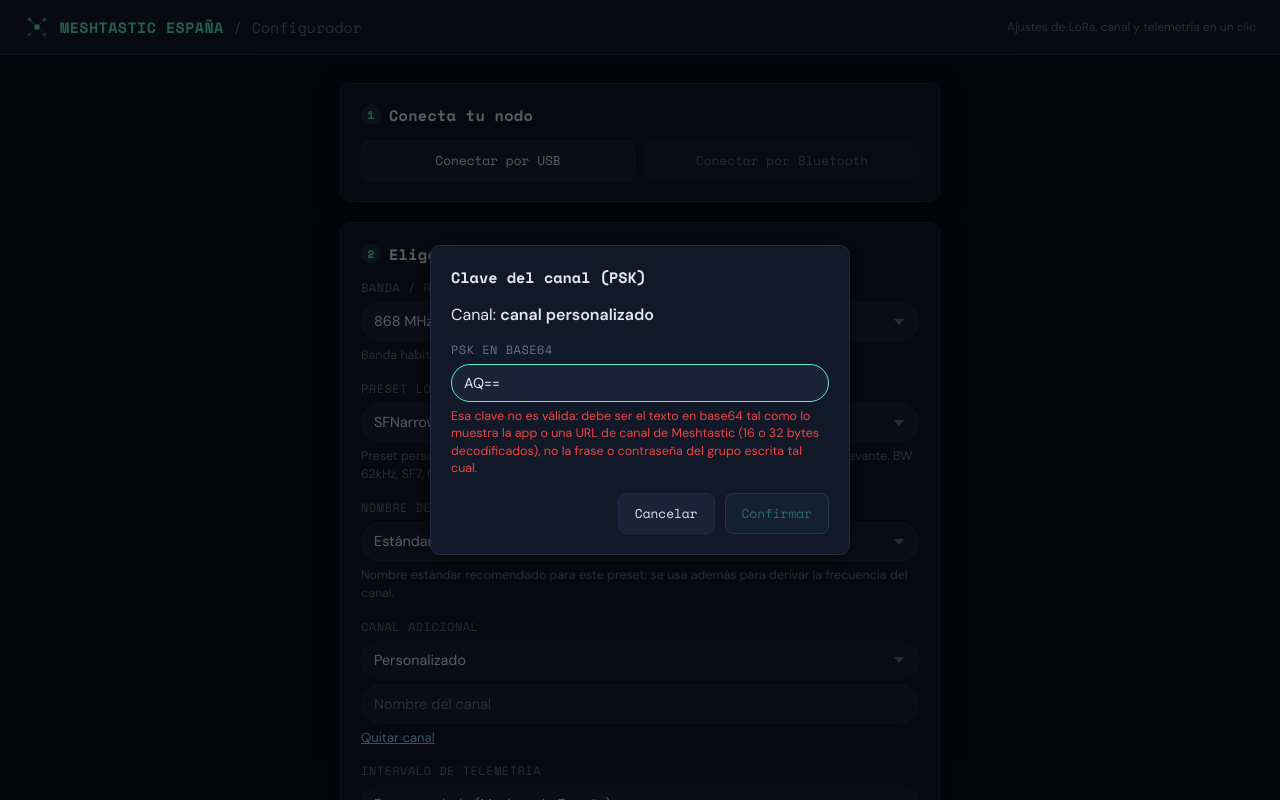
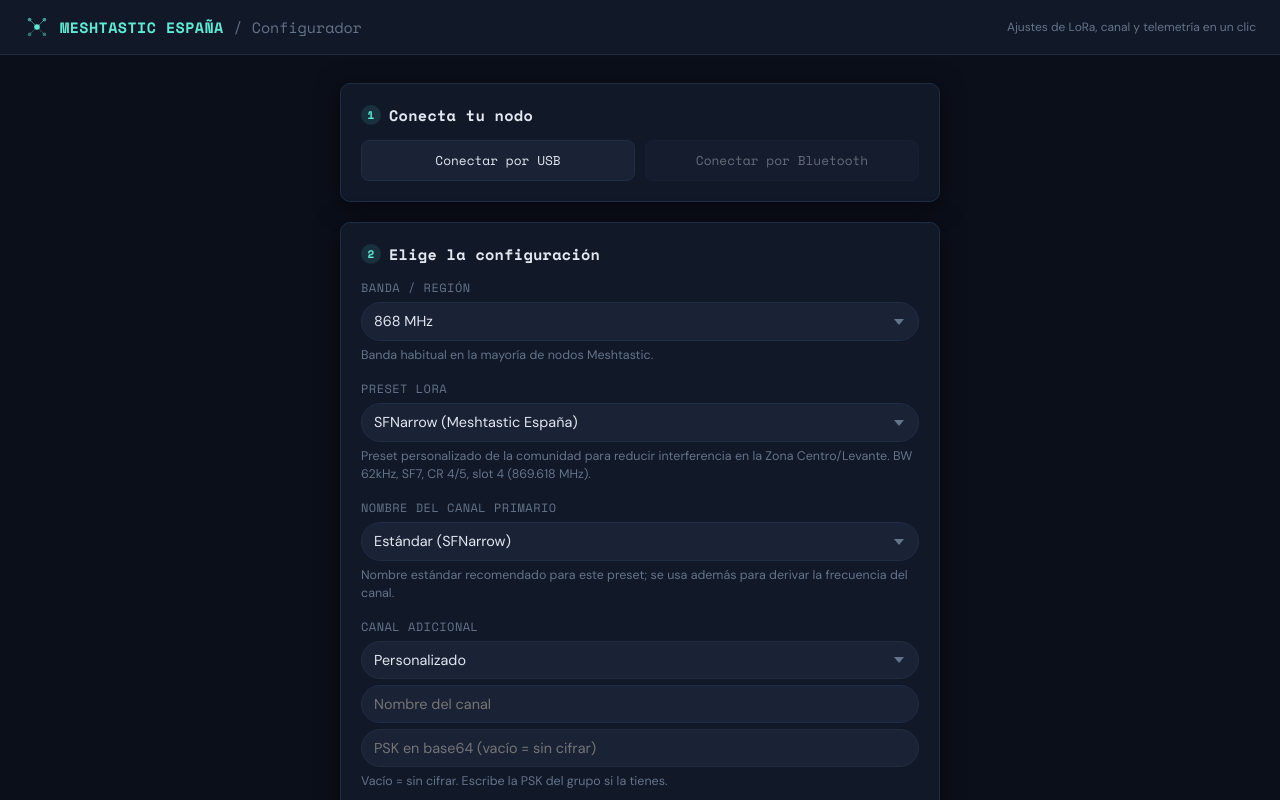
Before and after one commit to EmilioAL-Git/Meshtastic-es-configurador, a React (Vite) app: page / in a window 1280 px wide. Both pictures are taken after a click on the button "+ Añadir otro canal". Shown: the top 800 px of the page. Built offline with nearby package versions, Linux system fonts and the light colour scheme; the HTML template or start-up script is replaced by a standard one; what @meshtastic/core would draw is missing.

Commit message:
Añade confirmación con comparación antes de aplicar la configuración
Antes de escribir en el nodo, muestra un modal con una tabla que compara
la configuración actual del nodo con la que se va a aplicar (región,
preset LoRa, canales y telemetría), resaltando lo que cambia.

```diff
--- a/src/App.tsx
+++ b/src/App.tsx
@@ -14,9 +14,15 @@
   type ChannelPreset,
   type DeviceSnapshot,
 } from "./lib/meshtastic";
-import { getDefaultChannelName, getPresetsForRegion, LORA_REGION_CODES, type LoRaRegion } from "./presets/loraPresets";
+import {
+  getDefaultChannelName,
+  getPresetsForRegion,
+  LORA_REGION_CODES,
+  type LoRaPresetDef,
+  type LoRaRegion,
+} from "./presets/loraPresets";
 import { PROVINCE_CHANNELS } from "./presets/provinceChannels";
-import { TELEMETRY_PRESETS } from "./presets/telemetryPresets";
+import { TELEMETRY_PRESETS, type TelemetryPresetDef } from "./presets/telemetryPresets";
 
 type ConnectionState =
   | { status: "disconnected" }
@@ -27,14 +33,6 @@
 type ChannelNameMode = "standard" | "custom";
 type SecondarySelection = "custom" | string;
 
-type PskModalContext = "primary" | "secondary";
-
-interface PskModalState {
-  context: PskModalContext;
-  channelLabel: string;
-  initialValue: string;
-}
-
 function App() {
   const [conn, setConn] = useState<ConnectionState>({ status: "disconnected" });
   const [region, setRegion] = useState<LoRaRegion>("EU_868");
@@ -43,17 +41,22 @@
   const selectedLora = loraPresets.find((p) => p.id === loraPresetId) ?? loraPresets[0];
   const defaultChannelName = getDefaultChannelName(selectedLora, region);
   const [telemetryPresetId, setTelemetryPresetId] = useState(TELEMETRY_PRESETS[0].id);
+  const selectedTelemetry = TELEMETRY_PRESETS.find((p) => p.id === telemetryPresetId) ?? TELEMETRY_PRESETS[0];
   const [channelNameMode, setChannelNameMode] = useState<ChannelNameMode>("standard");
   const [customChannelName, setCustomChannelName] = useState("");
   const channelName = channelNameMode === "custom" ? customChannelName.trim() : defaultChannelName;
-  const [primaryPsk, setPrimaryPsk] = useState<Uint8Array>(defaultSimplePsk);
+  const [primaryPskText, setPrimaryPskText] = useState(encodePskBase64(defaultSimplePsk));
+  const primaryPskBytes = channelNameMode === "standard" ? defaultSimplePsk : decodeCustomPsk(primaryPskText);
+  const primaryPskInvalid = channelNameMode === "custom" && primaryPskBytes === null;
 
   const [secondaryVisible, setSecondaryVisible] = useState(false);
   const [secondarySelection, setSecondarySelection] = useState<SecondarySelection>("custom");
   const [secondaryChannelName, setSecondaryChannelName] = useState("");
-  const [secondaryPsk, setSecondaryPsk] = useState<Uint8Array | null>(null);
+  const [secondaryPskText, setSecondaryPskText] = useState("");
+  const secondaryPskBytes = secondaryVisible ? decodeCustomPsk(secondaryPskText) : null;
+  const secondaryPskInvalid = secondaryVisible && secondaryPskBytes === null;
 
-  const [pskModal, setPskModal] = useState<PskModalState | null>(null);
+  const [confirmApplyOpen, setConfirmApplyOpen] = useState(false);
 
   const [log, setLog] = useState<string[]>([]);
   const [progress, setProgress] = useState<number | null>(null);
@@ -104,13 +107,7 @@
   function handleChannelNameModeChange(next: ChannelNameMode) {
     setChannelNameMode(next);
     if (next === "standard") {
-      setPrimaryPsk(defaultSimplePsk);
-    } else {
-      setPskModal({
-        context: "primary",
-        channelLabel: customChannelName.trim() || "canal personalizado",
-        initialValue: encodePskBase64(primaryPsk),
-      });
+      setPrimaryPskText(encodePskBase64(defaultSimplePsk));
     }
   }
 
@@ -126,61 +123,53 @@
     setSecondaryVisible(true);
     setSecondarySelection("custom");
     setSecondaryChannelName("");
-    setPskModal({ context: "secondary", channelLabel: "canal personalizado", initialValue: encodePskBase64(defaultSimplePsk) });
+    setSecondaryPskText("");
   }
 
   function handleRemoveSecondaryChannel() {
     setSecondaryVisible(false);
     setSecondarySelection("custom");
     setSecondaryChannelName("");
-    setSecondaryPsk(null);
+    setSecondaryPskText("");
   }
 
   function handleSecondarySelectionChange(next: SecondarySelection) {
     setSecondarySelection(next);
     if (next === "custom") {
       setSecondaryChannelName("");
-      setPskModal({ context: "secondary", channelLabel: "canal personalizado", initialValue: encodePskBase64(defaultSimplePsk) });
+      setSecondaryPskText("");
       return;
     }
     const province = PROVINCE_CHANNELS.find((p) => p.id === next);
     if (!province) return;
     setSecondaryChannelName(province.channelName);
-    setPskModal({ context: "secondary", channelLabel: province.label, initialValue: encodePskBase64(province.psk) });
-  }
-
-  function handlePskModalConfirm(base64: string) {
-    if (!pskModal) return;
-    const bytes = decodeCustomPsk(base64);
-    if (bytes === null) return;
-    if (pskModal.context === "primary") {
-      setPrimaryPsk(bytes);
-    } else {
-      setSecondaryPsk(bytes);
-    }
-    setPskModal(null);
-  }
-
-  function handlePskModalCancel() {
-    if (pskModal?.context === "secondary" && secondaryPsk === null) {
-      handleRemoveSecondaryChannel();
-    }
-    setPskModal(null);
+    setSecondaryPskText(encodePskBase64(province.psk));
   }
 
   const secondaryChannelReady =
-    !secondaryVisible ||
-    (secondaryPsk !== null && (secondarySelection !== "custom" || secondaryChannelName.trim() !== ""));
+    !secondaryVisible || (!secondaryPskInvalid && (secondarySelection !== "custom" || secondaryChannelName.trim() !== ""));
+
+  function handleRequestApply() {
+    if (conn.status !== "connected" || primaryPskInvalid || !secondaryChannelReady) return;
+    setConfirmApplyOpen(true);
+  }
+
+  function handleCancelApply() {
+    setConfirmApplyOpen(false);
+  }
 
   async function handleApply() {
+    setConfirmApplyOpen(false);
     if (conn.status !== "connected") return;
     const lora = loraPresets.find((p) => p.id === loraPresetId);
     const telemetry = TELEMETRY_PRESETS.find((p) => p.id === telemetryPresetId);
-    if (!lora || !telemetry || !secondaryChannelReady) return;
+    if (!lora || !telemetry || !secondaryChannelReady || primaryPskBytes === null) return;
 
-    const channel: ChannelPreset = { name: channelName.trim(), psk: primaryPsk };
+    const channel: ChannelPreset = { name: channelName.trim(), psk: primaryPskBytes };
     const secondaryChannel: ChannelPreset | undefined =
-      secondaryVisible && secondaryPsk !== null ? { name: secondaryChannelName.trim(), psk: secondaryPsk } : undefined;
+      secondaryVisible && secondaryPskBytes !== null
+        ? { name: secondaryChannelName.trim(), psk: secondaryPskBytes }
+        : undefined;
 
     setApplying(true);
     setProgress(0);
@@ -332,27 +321,25 @@
 
           {channelNameMode === "custom" && (
             <div className="field">
-              <label>Clave del canal (PSK)</label>
-              <div className="psk-summary">
-                <code>{encodePskBase64(primaryPsk) || "(sin cifrar)"}</code>
-                <button
-                  type="button"
-                  className="link-button"
-                  onClick={() =>
-                    setPskModal({
-                      context: "primary",
-                      channelLabel: customChannelName.trim() || "canal personalizado",
-                      initialValue: encodePskBase64(primaryPsk),
-                    })
-                  }
-                >
-                  Editar clave
-                </button>
-              </div>
-              <span className="hint">
-                Usa la PSK real de tu comunidad si vas a unirte a una malla existente; si no la conoces,
-                pregunta a quien administra tu grupo.
-              </span>
+              <label htmlFor="primary-psk">Clave del canal (PSK, en base64)</label>
+              <input
+                id="primary-psk"
+                value={primaryPskText}
+                onChange={(e) => setPrimaryPskText(e.target.value)}
+                placeholder="p.ej. AQ=="
+              />
+              {primaryPskInvalid ? (
+                <span className="hint warning">
+                  Esa clave no es válida: debe ser el texto en base64 tal como lo muestra la app o una URL de canal de
+                  Meshtastic (1 byte para claves públicas tipo "AQ==", o 16/32 bytes para AES128/256), no la frase o
+                  contraseña del grupo escrita tal cual.
+                </span>
+              ) : (
+                <span className="hint">
+                  Ya viene rellenada con la clave pública estándar ("AQ=="). Déjala así, vacíala para no cifrar, o
+                  escribe la PSK real de tu comunidad si la conoces.
+                </span>
+              )}
             </div>
           )}
 
@@ -384,26 +371,23 @@
                     maxLength={11}
                   />
                 )}
-                {secondaryPsk !== null && (
-                  <div className="psk-summary">
-                    <code>{encodePskBase64(secondaryPsk) || "(sin cifrar)"}</code>
-                    <button
-                      type="button"
-                      className="link-button"
-                      onClick={() =>
-                        setPskModal({
-                          context: "secondary",
-                          channelLabel:
-                            secondarySelection === "custom"
-                              ? secondaryChannelName.trim() || "canal personalizado"
-                              : PROVINCE_CHANNELS.find((p) => p.id === secondarySelection)?.label ?? "",
-                          initialValue: encodePskBase64(secondaryPsk),
-                        })
-                      }
-                    >
-                      Editar clave
-                    </button>
-                  </div>
+                <input
+                  value={secondaryPskText}
+                  onChange={(e) => setSecondaryPskText(e.target.value)}
+                  placeholder={secondarySelection === "custom" ? "PSK en base64 (vacío = sin cifrar)" : "p.ej. AQ=="}
+                />
+                {secondaryPskInvalid ? (
+                  <span className="hint warning">
+                    Esa clave no es válida: debe ser el texto en base64 tal como lo muestra la app o una URL de canal
+                    de Meshtastic (1 byte para claves públicas tipo "AQ==", o 16/32 bytes para AES128/256), no la
+                    frase o contraseña del grupo escrita tal cual.
+                  </span>
+                ) : (
+                  <span className="hint">
+                    {secondarySelection === "custom"
+                      ? "Vacío = sin cifrar. Escribe la PSK del grupo si la tienes."
+                      : "Ya viene rellenada con la clave estándar de esta provincia; cámbiala solo si tu grupo usa una propia."}
+                  </span>
                 )}
                 <button type="button" className="link-button" onClick={handleRemoveSecondaryChannel}>
                   Quitar canal
@@ -437,8 +421,14 @@
           <button
             type="button"
             className="apply-button"
-            disabled={conn.status !== "connected" || applying || channelName.trim() === "" || !secondaryChannelReady}
-            onClick={handleApply}
+            disabled={
+              conn.status !== "connected" ||
+              applying ||
+              channelName.trim() === "" ||
+              primaryPskInvalid ||
+              !secondaryChannelReady
+            }
+            onClick={handleRequestApply}
           >
             {applying ? "Aplicando…" : "Aplicar configuración al nodo"}
           </button>
@@ -454,12 +444,19 @@
         </div>
       </main>
 
-      {pskModal && (
-        <PskPromptModal
-          channelLabel={pskModal.channelLabel}
-          initialValue={pskModal.initialValue}
-          onConfirm={handlePskModalConfirm}
-          onCancel={handlePskModalCancel}
+      {confirmApplyOpen && conn.status === "connected" && primaryPskBytes !== null && (
+        <ConfirmApplyModal
+          snapshot={deviceSnapshot}
+          region={region}
+          lora={selectedLora}
+          channelName={channelName}
+          primaryPsk={primaryPskBytes}
+          secondaryVisible={secondaryVisible}
+          secondaryChannelName={secondaryChannelName}
+          secondaryPsk={secondaryPskBytes}
+          telemetry={selectedTelemetry}
+          onConfirm={handleApply}
+          onCancel={handleCancelApply}
         />
       )}
 
@@ -597,54 +594,128 @@
   );
 }
 
-function PskPromptModal({
-  channelLabel,
-  initialValue,
+const REGION_LABELS: Record<string, string> = { EU_868: "868 MHz", LORA_24: "2.4 GHz" };
+
+function loraSummary(lora: {
+  usePreset: boolean;
+  modemPreset: string;
+  bandwidth: number;
+  spreadFactor: number;
+  codingRate: number;
+}): string {
+  return lora.usePreset ? lora.modemPreset : `BW ${lora.bandwidth}kHz · SF${lora.spreadFactor} · CR4/${lora.codingRate}`;
+}
+
+interface CompareRow {
+  label: string;
+  before: string;
+  after: string;
+}
+
+function ConfirmApplyModal({
+  snapshot,
+  region,
+  lora,
+  channelName,
+  primaryPsk,
+  secondaryVisible,
+  secondaryChannelName,
+  secondaryPsk,
+  telemetry,
   onConfirm,
   onCancel,
 }: {
-  channelLabel: string;
-  initialValue: string;
-  onConfirm: (base64: string) => void;
+  snapshot: DeviceSnapshot | null;
+  region: LoRaRegion;
+  lora: LoRaPresetDef;
+  channelName: string;
+  primaryPsk: Uint8Array;
+  secondaryVisible: boolean;
+  secondaryChannelName: string;
+  secondaryPsk: Uint8Array | null;
+  telemetry: TelemetryPresetDef;
+  onConfirm: () => void;
   onCancel: () => void;
 }) {
-  const [value, setValue] = useState(initialValue);
-  const invalid = decodeCustomPsk(value) === null;
+  const primaryBefore = snapshot?.channels.find((c) => c.role === "PRIMARY");
+  const secondaryBefore = snapshot?.channels.find((c) => c.role === "SECONDARY");
+  const secondaryAfterLabel = secondaryVisible && secondaryPsk !== null ? secondaryChannelName.trim() || "(sin nombre)" : "(ninguno)";
+
+  const rows: CompareRow[] = [
+    {
+      label: "Región",
+      before: snapshot?.lora ? REGION_LABELS[snapshot.lora.region] ?? snapshot.lora.region : "desconocida",
+      after: REGION_LABELS[region] ?? region,
+    },
+    {
+      label: "Preset LoRa",
+      before: snapshot?.lora ? loraSummary(snapshot.lora) : "desconocido",
+      after: lora.label,
+    },
+    {
+      label: "Canal primario",
+      before: primaryBefore ? primaryBefore.name : "desconocido",
+      after: channelName.trim() || "(sin nombre)",
+    },
+    {
+      label: "Cifrado canal primario",
+      before: primaryBefore ? (primaryBefore.encrypted ? "sí" : "no") : "desconocido",
+      after: primaryPsk.length > 0 ? "sí" : "no",
+    },
+    {
+      label: "Canal secundario",
+      before: secondaryBefore ? secondaryBefore.name : "(ninguno)",
+      after: secondaryAfterLabel,
+    },
+    {
+      label: "Telemetría dispositivo",
+      before: snapshot?.telemetry ? formatInterval(snapshot.telemetry.deviceUpdateInterval) : "desconocida",
+      after: formatInterval(telemetry.values.deviceUpdateInterval),
+    },
+    {
+      label: "Telemetría entorno",
+      before: snapshot?.telemetry
+        ? snapshot.telemetry.environmentMeasurementEnabled
+          ? formatInterval(snapshot.telemetry.environmentUpdateInterval)
+          : "desactivada"
+        : "desconocida",
+      after: telemetry.values.environmentMeasurementEnabled
+        ? formatInterval(telemetry.values.environmentUpdateInterval)
+        : "desactivada",
+    },
+  ];
 
   return (
     <div className="modal-backdrop" role="dialog" aria-modal="true">
-      <div className="modal">
-        <h3>Clave del canal (PSK)</h3>
+      <div className="modal modal-wide">
+        <h3>¿Seguro que quieres aplicar esta configuración?</h3>
         <p className="hint">
-          Canal: <strong>{channelLabel}</strong>
+          El nodo se reiniciará al terminar. Revisa los cambios antes de continuar.
         </p>
-        <div className="field">
-          <label htmlFor="psk-modal-input">PSK en base64</label>
-          <input
-            id="psk-modal-input"
-            autoFocus
-            value={value}
-            onChange={(e) => setValue(e.target.value)}
-            placeholder="p.ej. 1PG7OiApB1nwvP+rz05pAQ=="
-          />
-          {invalid ? (
-            <span className="hint warning">
-              Esa clave no es válida: debe ser el texto en base64 tal como lo muestra la app o una URL de canal de
-              Meshtastic (16 o 32 bytes decodificados), no la frase o contraseña del grupo escrita tal cual.
-            </span>
-          ) : (
-            <span className="hint">
-              Ya viene rellenada con la clave estándar de este canal. Déjala así o cámbiala si tu grupo usa una
-              propia. Vacío = sin cifrar.
-            </span>
-          )}
-        </div>
+        <table className="compare-table">
+          <thead>
+            <tr>
+              <th></th>
+              <th>Antes</th>
+              <th>Después</th>
+            </tr>
+          </thead>
+          <tbody>
+            {rows.map((row) => (
+              <tr key={row.label} className={row.before !== row.after ? "changed" : undefined}>
+                <th>{row.label}</th>
+                <td>{row.before}</td>
+                <td>{row.after}</td>
+              </tr>
+            ))}
+          </tbody>
+        </table>
         <div className="modal-actions">
           <button type="button" className="btn" onClick={onCancel}>
             Cancelar
           </button>
-          <button type="button" className="btn btn-primary" disabled={invalid} onClick={() => onConfirm(value)}>
-            Confirmar
+          <button type="button" className="btn btn-primary" onClick={onConfirm}>
+            Sí, aplicar
           </button>
         </div>
       </div>
--- a/src/lib/meshtastic.ts
+++ b/src/lib/meshtastic.ts
@@ -27,7 +27,8 @@
  * con el resto de la malla porque tiene otra clave.
  *
  * @returns los bytes de la clave, o `null` si no es base64 válido o la longitud no es
- * una de las que acepta el firmware (0 = sin cifrar, 16 = AES128, 32 = AES256).
+ * una de las que acepta el firmware (0 = sin cifrar, 1 = clave pública "simpleN", 16 =
+ * AES128, 32 = AES256).
  */
 export function decodeCustomPsk(base64: string): Uint8Array | null {
   const trimmed = base64.trim();
@@ -35,7 +36,7 @@
   try {
     const binary = atob(trimmed);
     const bytes = Uint8Array.from(binary, (c) => c.charCodeAt(0));
-    if (bytes.length === 0 || bytes.length === 16 || bytes.length === 32) {
+    if (bytes.length === 0 || bytes.length === 1 || bytes.length === 16 || bytes.length === 32) {
       return bytes;
     }
     return null;
```
Also changed, not shown: src/App.css (+40 -16 lines), 1 other file (tests, documents, lock files or other folders).
